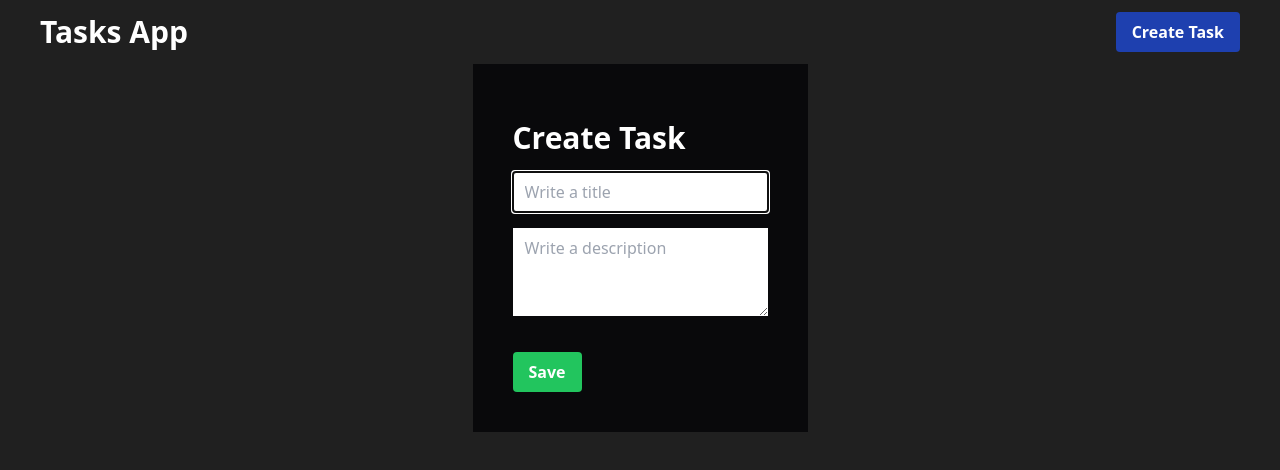
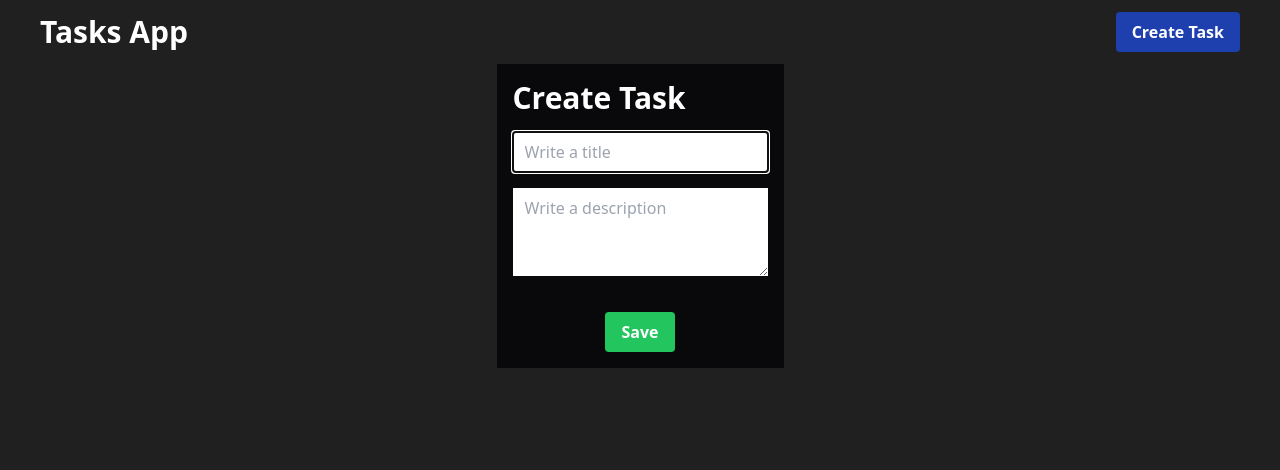
Before and after one commit to Jonatandb/fastapi-tasks-crud-mongo-react, a React (Vite) app in the folder frontend/: page /tasks/new in a window 1280 px wide. Shown: the top 470 px of the page. Built offline with nearby package versions, Linux system fonts and the light colour scheme.

Commit message:
Update styles

```diff
--- a/frontend/src/components/TaskCard.jsx
+++ b/frontend/src/components/TaskCard.jsx
@@ -1,14 +1,14 @@
 import { useNavigate } from 'react-router-dom'
 
 function TaskCard({ task }) {
-  const { _id, title, description, completed } = task
+  const { title, description } = task
   const navigate = useNavigate()
   return (
     <div
       className='bg-zinc-950 p-4 hover:cursor-pointer hover:bg-gray-950'
       onClick={() => navigate(`/tasks/${_id}`)}
     >
-      <h3 className='text-1xl font-bold underline'>{title}</h3>
+      <h3 className='text-1xl font-bold'>{title}</h3>
       <p>{description}</p>
     </div>
   )
--- a/frontend/src/pages/TaskForm.jsx
+++ b/frontend/src/pages/TaskForm.jsx
@@ -55,8 +55,10 @@ function TaskForm() {
   return (
     <div className='flex items-center justify-center'>
       <div>
-        <form className='bg-zinc-950 p-10' onSubmit={handleSubmit}>
-          <h1 className='text-3xl font-bold my-4'>{params.id ? 'Update Task' : 'Create Task'}</h1>
+        <form className='bg-zinc-950 p-4' onSubmit={handleSubmit}>
+          <h1 className='text-3xl font-bold mb-4'>
+            {params.id ? 'Update Task' : 'Create Task'}
+          </h1>
           <input
             type='text'
             placeholder='Write a title'
@@ -72,14 +74,13 @@ function TaskForm() {
             onChange={e => setDescription(e.target.value)}
             value={description ?? ''}
           />
+          <div className='flex justify-evenly'>
             <button
               type='submit'
               className='bg-green-500 hover:bg-green-400 text-white font-bold py-2 px-4 rounded mt-5'
             >
               {params.id ? 'Update' : 'Save'}
             </button>
-        </form>
-
             {params.id && (
               <button
                 className='bg-red-500 hover:bg-red-400 text-white font-bold py-2 px-4 rounded mt-5'
@@ -89,6 +90,8 @@ function TaskForm() {
               </button>
             )}
           </div>
+        </form>
+      </div>
     </div>
   )
 }
```
Lines whose indentation alone changed are shown as unchanged.
